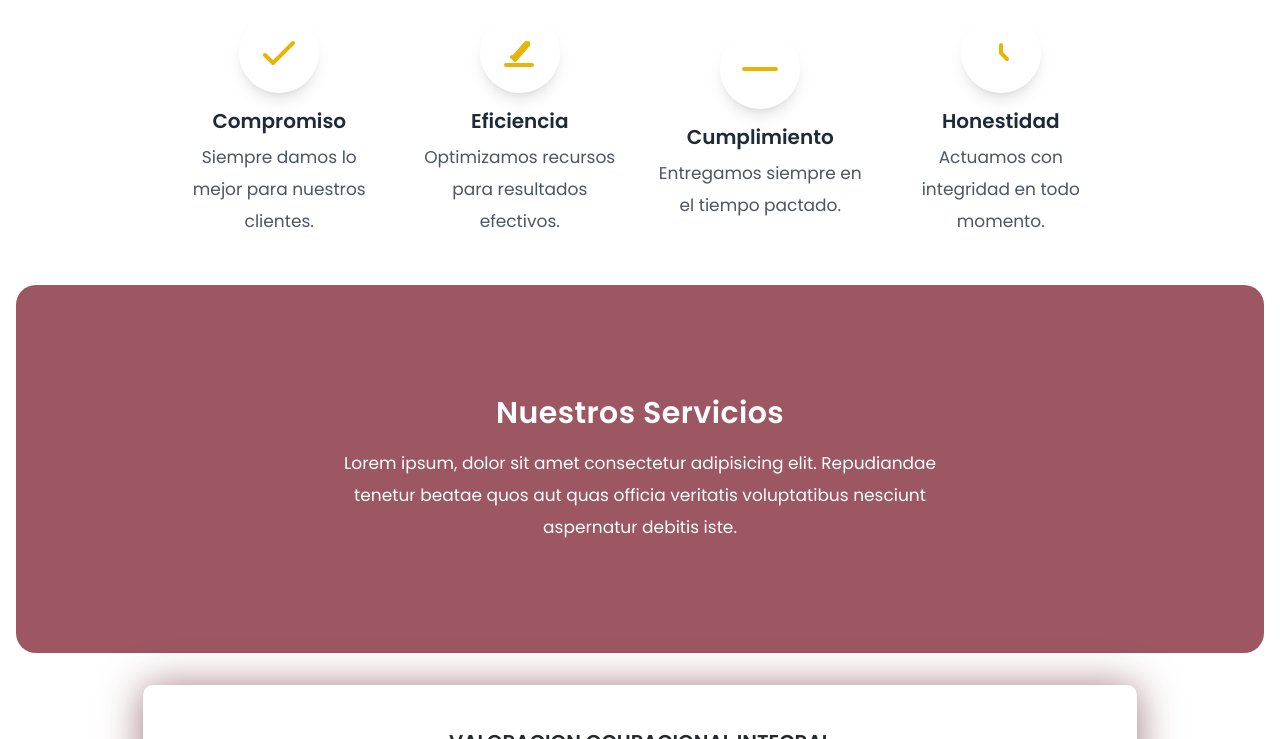
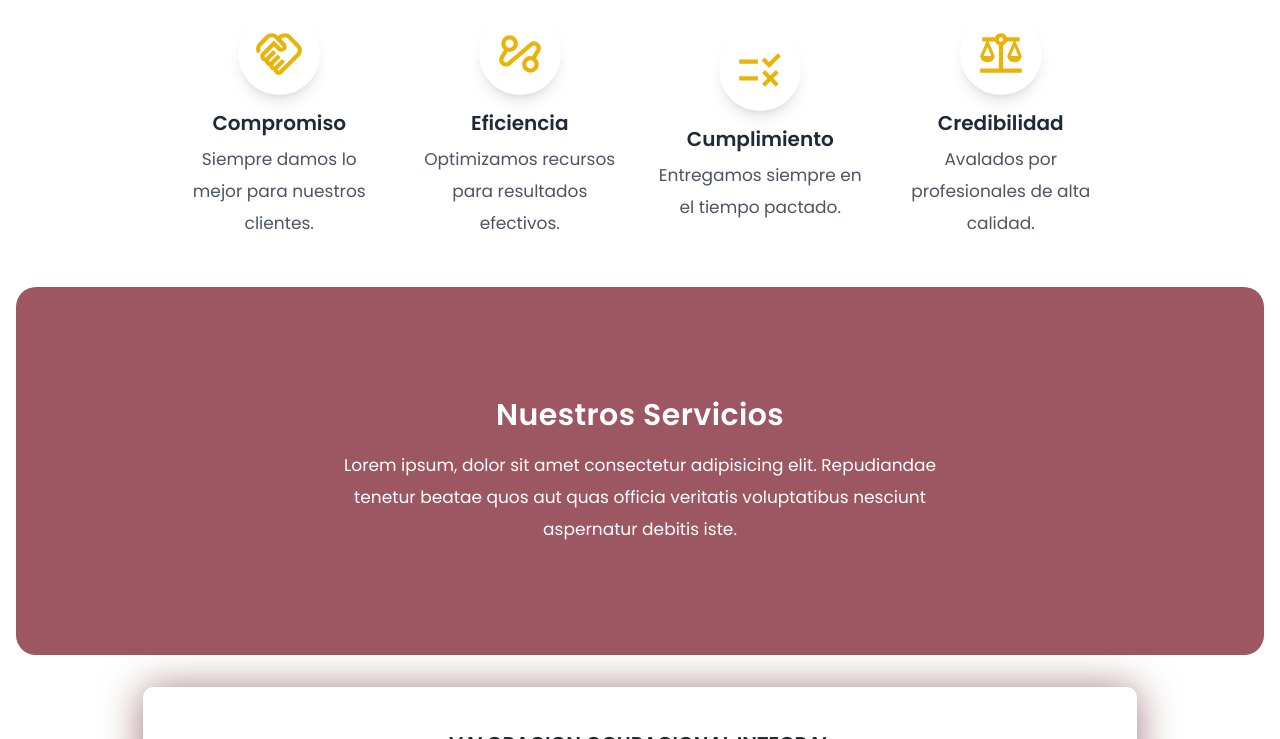
Before and after one commit to Daniromero1410/SOL-SAS, a website: page index.html in a window 1280 px wide. Shown: the part 702-1441 px from the top of the page. Drawn offline with nearby package versions, Linux system fonts and the light colour scheme.

Commit message:
Actualizacion de los logos

```diff
--- a/index.html
+++ b/index.html
@@ -4,6 +4,10 @@
     <meta charset="UTF-8">
     <meta name="viewport" content="width=device-width, initial-scale=1.0">
     <title>SOL S.A.S</title>
+
+    <!-- FAVICON SVG -->
+    <link rel="icon" href="/favicon.svg" type="image/svg+xml" />
+
     <!--CSS-->
     <link rel="stylesheet" href="./dist/output.css"/>
     <!--ICONS -->
@@ -18,7 +22,7 @@
 </head>
 <body>
     <!--Header-->
-   <header class="py-8 lg:pt-6 lg:pb-1">
+   <header class="bg-white py-8 lg:pt-6 lg:pb-1">
     <div class="container mx-auto lg:relative flex flex-col
     lg:flex-row lg:justify-between gap-y-4 lg:gap-y-0"
     >
@@ -33,12 +37,12 @@
             <!--Ubicacion-->
             <div class="flex justify-center items-center gap-x-2 lg:justify-normal">
                 <i class="ri-map-pin-2-fill text-2xl text-accent"></i>
-                <div class="text-secondary">Floridablanca,Santander</div>
+                <div class="text-secondary">Floridablanca, Santander</div>
             </div>
             <!--Telefono-->
             <div class="flex justify-center items-center gap-x-2 lg:justify-normal">
                 <i class="ri-phone-fill  text-2xl text-accent"></i>
-                <div class="text-secondary">(+57)3124486889</div>
+                <div class="text-secondary">(+57) 312 4486889</div>
             </div>
             <!--btn-->
             <button class="btn btn-sm btn-outline w-[240px] mt-2 lg:w-auto mx-auto lg:mx-0">
@@ -159,7 +163,7 @@
                 <div class="uppercase text-base font-medium text-[#bd9f35] tracking-[2.24px]">Construyendo Bienestar Ocupacional</div>
             </div>
              <!-- Titulo -->
-              <h1 class="h1 mb-6">Liderando el Bienestar Laboral</h1>
+              <h1 class="h1 mb-6">Reintegración Laboral y Segura</h1>
               <!--Descripcion-->
               <p class="mb-[42px] md:max-w-xl">Brindamos soluciones innovadoras para la reintegración laboral, análisis ocupacional y rehabilitación, garantizando calidad, eficiencia y compromiso.</p>
               <!-- Boton -->
@@ -184,49 +188,49 @@
 
       <!-- Wrapper -->
       <div class="flex flex-col md:flex-row justify-between items-center gap-6 md:gap-8">
-        <!-- Items -->
+        <!-- Item 1 -->
         <div class="stats__item flex-1 flex flex-col items-center">
           <div class="p-4 rounded-full shadow-lg mb-4 bg-white shadow-[5px_5px_15px_rgba(0,0,0,0.2),-5px_-5px_15px_rgba(255,255,255,1)]">
-            <svg class="w-12 h-12 text-yellow-500" xmlns="http://www.w3.org/2000/svg" fill="none" viewBox="0 0 24 24" stroke="currentColor">
-              <path stroke-linecap="round" stroke-linejoin="round" stroke-width="2" d="M5 13l4 4L19 7" />
+            <svg xmlns="http://www.w3.org/2000/svg" height="50px" viewBox="0 -960 960 960" width="50px" fill="#eab308">
+                <path d="M475-160q4 0 8-2t6-4l328-328q12-12 17.5-27t5.5-30q0-16-5.5-30.5T817-607L647-777q-11-12-25.5-17.5T591-800q-15 0-30 5.5T534-777l-11 11 74 75q15 14 22 32t7 38q0 42-28.5 70.5T527-522q-20 0-38.5-7T456-550l-75-74-175 175q-3 3-4.5 6.5T200-435q0 8 6 14.5t14 6.5q4 0 8-2t6-4l136-136 56 56-135 136q-3 3-4.5 6.5T285-350q0 8 6 14t14 6q4 0 8-2t6-4l136-135 56 56-135 136q-3 2-4.5 6t-1.5 8q0 8 6 14t14 6q4 0 7.5-1.5t6.5-4.5l136-135 56 56-136 136q-3 3-4.5 6.5T454-180q0 8 6.5 14t14.5 6Zm-1 80q-37 0-65.5-24.5T375-166q-34-5-57-28t-28-57q-34-5-56.5-28.5T206-336q-38-5-62-33t-24-66q0-20 7.5-38.5T149-506l232-231 131 131q2 3 6 4.5t8 1.5q9 0 15-5.5t6-14.5q0-4-1.5-8t-4.5-6L398-777q-11-12-25.5-17.5T342-800q-15 0-30 5.5T285-777L144-635q-9 9-15 21t-8 24q-2 12 0 24.5t8 23.5l-58 58q-17-23-25-50.5T40-590q2-28 14-54.5T87-692l141-141q24-23 53.5-35t60.5-12q31 0 60.5 12t52.5 35l11 11 11-11q24-23 53.5-35t60.5-12q31 0 60.5 12t52.5 35l169 169q23 23 35 53t12 61q0 31-12 60.5T873-437L545-110q-14 14-32.5 22T474-80Zm-99-560Z"/>
             </svg>
           </div>
           <h3 class="h3 font-bold text-gray-800">Compromiso</h3>
           <p class="text-gray-600 mt-2 text-center">Siempre damos lo mejor para nuestros clientes.</p>
         </div>
 
-        <!-- Items -->
+        <!-- Item 2 -->
         <div class="stats__item flex-1 flex flex-col items-center">
           <div class="p-4 rounded-full shadow-lg mb-4 bg-white shadow-[5px_5px_15px_rgba(0,0,0,0.2),-5px_-5px_15px_rgba(255,255,255,1)]">
-            <svg class="w-12 h-12 text-yellow-500" xmlns="http://www.w3.org/2000/svg" fill="none" viewBox="0 0 24 24" stroke="currentColor">
-              <path stroke-linecap="round" stroke-linejoin="round" stroke-width="2" d="M16 7l-1 1m0 0l-6.4 6.4m0 0l1 1L16 8l-1-1zm0 0L8 14m-3 4h13" />
-            </svg>
+            <svg xmlns="http://www.w3.org/2000/svg" height="50px" viewBox="0 -960 960 960" width="50px" fill="#eab308">
+                <path d="M296-270q-42 35-87.5 32T129-269q-34-28-46.5-73.5T99-436l75-124q-25-22-39.5-53T120-680q0-66 47-113t113-47q66 0 113 47t47 113q0 66-47 113t-113 47q-9 0-18-1t-17-3l-77 130q-11 18-7 35.5t17 28.5q13 11 31 12.5t35-12.5l420-361q42-35 88-31.5t80 31.5q34 28 46 73.5T861-524l-75 124q25 22 39.5 53t14.5 67q0 66-47 113t-113 47q-66 0-113-47t-47-113q0-66 47-113t113-47q9 0 17.5 1t16.5 3l78-130q11-18 7-35.5T782-630q-13-11-31-12.5T716-630L296-270Zm-16-330q33 0 56.5-23.5T360-680q0-33-23.5-56.5T280-760q-33 0-56.5 23.5T200-680q0 33 23.5 56.5T280-600Zm400 400q33 0 56.5-23.5T760-280q0-33-23.5-56.5T680-360q-33 0-56.5 23.5T600-280q0 33 23.5 56.5T680-200ZM280-680Zm400 400Z"/></svg>
           </div>
           <h3 class="h3 font-bold text-gray-800">Eficiencia</h3>
           <p class="text-gray-600 mt-2 text-center">Optimizamos recursos para resultados efectivos.</p>
         </div>
 
-        <!-- Items -->
+        <!-- Item 3 -->
         <div class="stats__item flex-1 flex flex-col items-center">
           <div class="p-4 rounded-full shadow-lg mb-4 bg-white shadow-[5px_5px_15px_rgba(0,0,0,0.2),-5px_-5px_15px_rgba(255,255,255,1)]">
-            <svg class="w-12 h-12 text-yellow-500" xmlns="http://www.w3.org/2000/svg" fill="none" viewBox="0 0 24 24" stroke="currentColor">
-              <path stroke-linecap="round" stroke-linejoin="round" stroke-width="2" d="M20 12H4" />
+            <svg xmlns="http://www.w3.org/2000/svg" height="50px" viewBox="0 -960 960 960" width="50px" fill="#eab308">
+                <path d="m576-160-56-56 104-104-104-104 56-56 104 104 104-104 56 56-104 104 104 104-56 56-104-104-104 104Zm79-360L513-662l56-56 85 85 170-170 56 57-225 226ZM80-280v-80h360v80H80Zm0-320v-80h360v80H80Z"/>
             </svg>
           </div>
           <h3 class="h3 font-bold text-gray-800">Cumplimiento</h3>
           <p class="text-gray-600 mt-2 text-center">Entregamos siempre en el tiempo pactado.</p>
         </div>
 
-        <!-- Items -->
+        <!-- Item 44 -->
         <div class="stats__item flex-1 flex flex-col items-center">
           <div class="p-4 rounded-full shadow-lg mb-4 bg-white shadow-[5px_5px_15px_rgba(0,0,0,0.2),-5px_-5px_15px_rgba(255,255,255,1)]">
-            <svg class="w-12 h-12 text-yellow-500" xmlns="http://www.w3.org/2000/svg" fill="none" viewBox="0 0 24 24" stroke="currentColor">
-              <path stroke-linecap="round" stroke-linejoin="round" stroke-width="2" d="M12 8v4l3 3" />
+            <svg xmlns="http://www.w3.org/2000/svg" height="50px" viewBox="0 -960 960 960" width="50px" fill="#eab308">
+                <path d="M80-120v-80h360v-447q-26-9-45-28t-28-45H240l120 280q0 50-41 85t-99 35q-58 0-99-35t-41-85l120-280h-80v-80h247q12-35 43-57.5t70-22.5q39 0 70 22.5t43 57.5h247v80h-80l120 280q0 50-41 85t-99 35q-58 0-99-35t-41-85l120-280H593q-9 26-28 45t-45 28v447h360v80H80Zm585-320h150l-75-174-75 174Zm-520 0h150l-75-174-75 174Zm335-280q17 0 28.5-11.5T520-760q0-17-11.5-28.5T480-800q-17 0-28.5 11.5T440-760q0 17 11.5 28.5T480-720Z"/>
             </svg>
           </div>
-          <h3 class="h3 font-bold text-gray-800">Honestidad</h3>
-          <p class="text-gray-600 mt-2 text-center">Actuamos con integridad en todo momento.</p>
+          <h3 class="h3 font-bold text-gray-800">Credibilidad</h3>
+          <p class="text-gray-600 mt-2 text-center">Avalados por profesionales de alta calidad.</p>
         </div>
+
       </div>
     </div>
   </section>
```
Also changed, not shown: assets/img/header/Logo Sol (2) (1).svg (deleted), assets/img/header/favicon.svg (renamed from assets/Logo 2 .svg), assets/img/hero/img.png.
